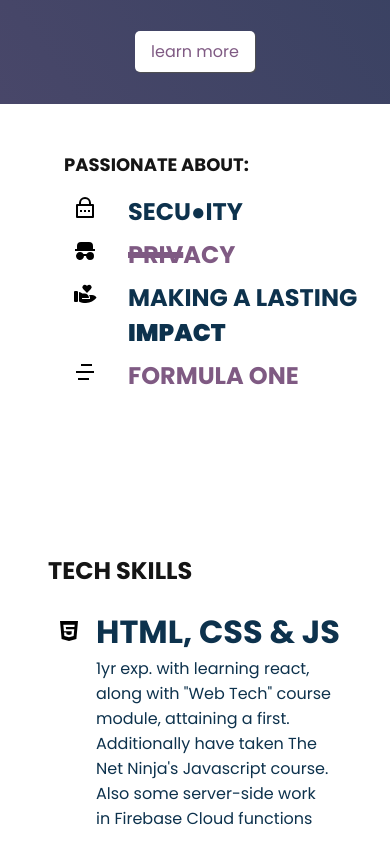
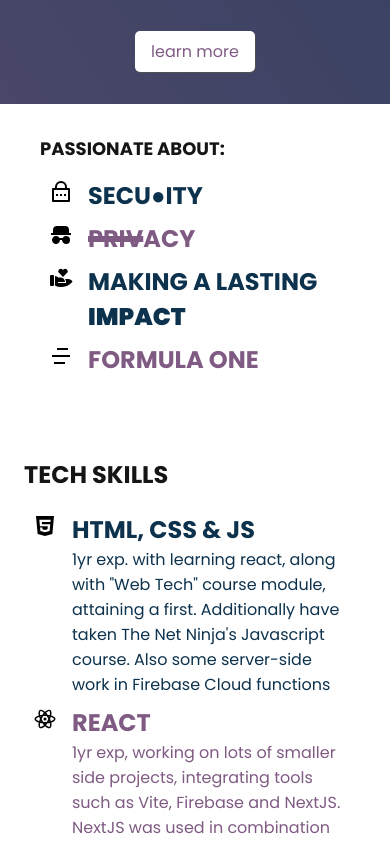
Before and after one commit to jamesmcfarland/new-cv, a Next.js app: page / in a window 390 px wide. Shown: the part 740-1584 px from the top of the page. Built offline with nearby package versions, Linux system fonts and the light colour scheme.

Commit message:
Layout improvements for mobile , experiement with smaller text size

```diff
--- a/styles/Home.module.css
+++ b/styles/Home.module.css
@@ -12,3 +12,14 @@
   margin-bottom: 10em;
   margin-left: 1em;
 }
+
+@media only screen and (max-width: 768px) {
+  .aboutContainer {
+   padding: 1rem 0.5rem;
+  }
+
+  .infoContainer {
+    margin-bottom: 5em;
+  }
+
+}
--- a/styles/Passions.module.css
+++ b/styles/Passions.module.css
@@ -44,10 +44,14 @@
     font-size: large;
   }
 
+  .passion {
+    margin-bottom: 5em;
+  }
+
   .passion ul li {
     font-weight: bold;
     font-size: x-large;
-    padding-left: 1em;
+    padding-left: 0.5rem;
     margin-top: 0.5rem;
   }
 }
--- a/styles/Skills.module.css
+++ b/styles/Skills.module.css
@@ -16,7 +16,11 @@
 
 @media only screen and (max-width: 768px) {
   .skill article {
-    max-width: 80%;
+    max-width: 90%;
+  }
+  .skill header {
+    max-width: 75%;
+    font-size: x-large !important;
   }
   .skill {
     padding-left: 0.5em !important;
```
